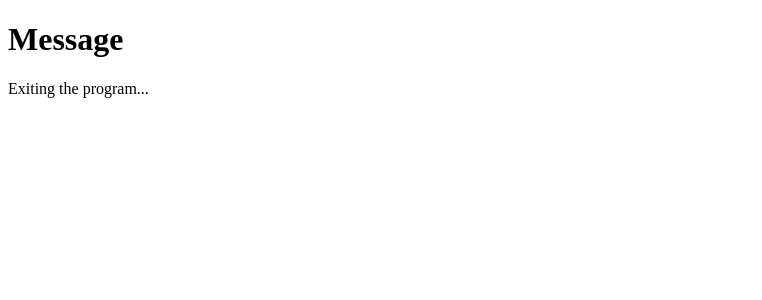
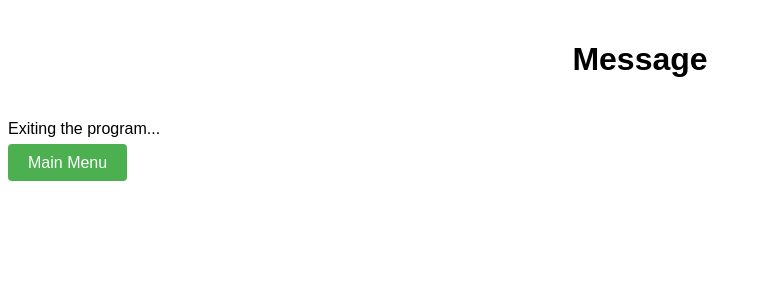
Before and after one commit to Yatin-Malhotra/Ka-Ching, a Flask app: page /exit in a window 1280 px wide. Shown: the top 300 px of the page, without its empty margins (0-762 px from the left). Run offline with Flask 3, Linux system fonts and the light colour scheme.

Commit message:
Update templates

```diff
--- a/templates/message.html
+++ b/templates/message.html
@@ -2,9 +2,44 @@
 <html>
 <head>
     <title>Message</title>
+    <style>
+        body {
+            font-family: Arial, sans-serif;
+        }
+
+        h1 {
+            text-align: center;
+            padding: 20px;
+        }
+
+        ul {
+            list-style-type: none;
+            padding: 0;
+            text-align: center;
+        }
+
+        li {
+            display: inline-block;
+            margin: 10px;
+        }
+
+        a {
+            text-decoration: none;
+            background-color: #4CAF50;
+            color: white;
+            padding: 10px 20px;
+            border-radius: 4px;
+        }
+
+        a:hover {
+            background-color: #45a049;
+        }
+    </style>
 </head>
 <body>
     <h1>Message</h1>
     <p>{{ message }}</p>
+
+    <a href="{{ url_for('index') }}">Main Menu</a>
 </body>
 </html>
```
Also changed, not shown: templates/index.html (+5 -4 lines).
